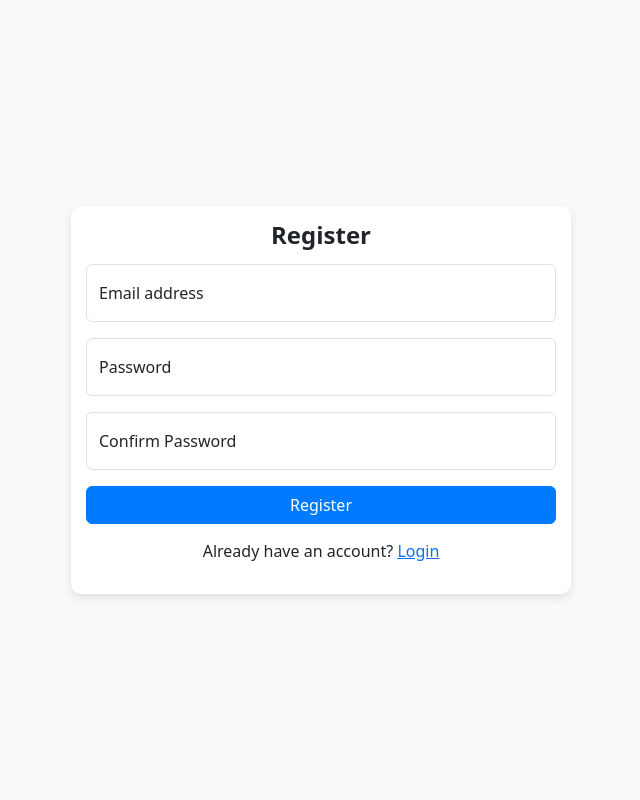
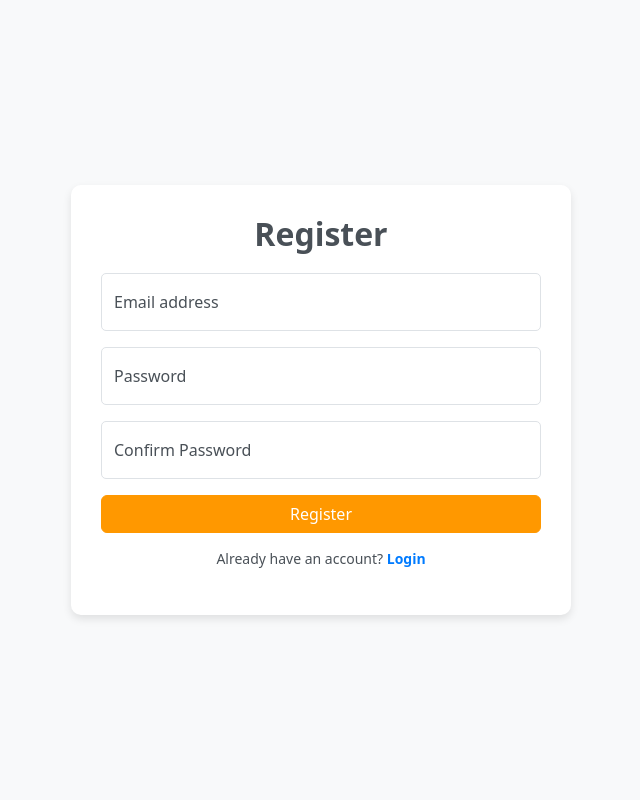
Before and after one commit to tallurirohan/ShortHack, a Flask app: page /register in a window 1280 px wide. Shown: the whole page, without its empty margins (319-959 px from the left). Run offline with Flask 3, Linux system fonts and the light colour scheme.

Commit message:
Update register.html

```diff
--- a/templates/register.html
+++ b/templates/register.html
@@ -5,6 +5,7 @@
     <meta name="viewport" content="width=device-width, initial-scale=1.0">
     <title>Register - Software Asset Management Dashboard</title>
     <link href="https://cdn.jsdelivr.net/npm/bootstrap@5.3.0/dist/css/bootstrap.min.css" rel="stylesheet">
+    <script src="https://code.jquery.com/jquery-3.6.0.min.js"></script>
     <style>
         body {
             display: flex;
@@ -12,41 +13,84 @@
             justify-content: center;
             height: 100vh;
             background-color: #f8f9fa;
+            overflow: hidden; /* Prevent scrollbars on small screens */
         }
         .register-container {
             width: 100%;
             max-width: 500px;
-            padding: 15px;
+            padding: 30px;
             border-radius: 10px;
-            background-color: #fff;
+            background-color: #ffffff; /* Light gray background */
             box-shadow: 0 4px 8px rgba(0, 0, 0, 0.1);
+            animation: slideIn 1s ease forwards; /* Animation for sliding in */
+            opacity: 0; /* Initially hidden */
+            animation-delay: 0.5s; /* Delay for animation */
+            transition: background-color 0.3s, color 0.3s; /* Smooth transitions */
+            color: #495057; /* Dark gray text */
+        }
+        .register-container:hover {
+            background-color: #ff9800; /* Orange background on hover */
+            color: #ffffff; /* White text on hover */
         }
         .register-title {
-            margin-bottom: 15px;
-            font-size: 1.5rem;
+            margin-bottom: 20px;
+            font-size: 2rem;
             font-weight: bold;
             text-align: center;
+        }
+        .form-floating {
+            margin-bottom: 20px;
+        }
+        .form-control {
+            border-radius: 5px;
+            box-shadow: none;
+            font-size: 16px;
+            color: #495057; /* Dark gray text */
+        }
+        .form-control:focus {
+            box-shadow: none;
+            border-color: #ff9800; /* Orange border on focus */
+        }
+        .btn-primary {
+            background-color: #ff9800; /* Orange background */
+            border-color: #ff9800;
+            color: #ffffff; /* White text */
+            transition: background-color 0.3s, border-color 0.3s, transform 0.3s;
+        }
+        .btn-primary:hover {
+            background-color: #f57c00; /* Darker orange on hover */
+            border-color: #f57c00;
+            transform: scale(1.05); /* Slightly scale up on hover */
         }
         .register-footer {
             margin-top: 15px;
             text-align: center;
+            font-size: 14px;
+            color: #495057; /* Dark gray text */
         }
-        .form-control:focus {
-            box-shadow: none;
-            border-color: #007bff;
+        .register-footer a {
+            color: #007bff; /* Blue link color */
+            text-decoration: none;
+            font-weight: bold;
+            transition: color 0.3s;
         }
-        .btn-primary {
-            background-color: #007bff;
-            border-color: #007bff;
+        .register-footer a:hover {
+            color: #0056b3; /* Darker blue on hover */
         }
-        .btn-primary:hover {
-            background-color: #0056b3;
-            border-color: #004085;
+        @keyframes slideIn {
+            from {
+                opacity: 0;
+                transform: translateY(-50px);
+            }
+            to {
+                opacity: 1;
+                transform: translateY(0);
+            }
         }
     </style>
 </head>
 <body>
-    <div class="register-container">
+    <div class="register-container" id="registerContainer">
         <h2 class="register-title">Register</h2>
         <form id="registerForm" action="{{ url_for('register') }}" method="post" onsubmit="return validateForm()">
             <div class="form-floating mb-3">
@@ -64,10 +108,15 @@
             <button type="submit" class="btn btn-primary w-100">Register</button>
         </form>
         <div class="register-footer">
-            <p>Already have an account? <a href="{{ url_for('login') }}">Login</a></p>
+            <p>Already have an account? <a href="{{ url_for('login') }}" style="color: #007bff;">Login</a></p>
         </div>
     </div>
     <script>
+        $(document).ready(function() {
+            // Slide down effect for the register container
+            $("#registerContainer").slideDown(1000);
+        });
+
         function validateForm() {
             var password = document.getElementById("password").value;
             var confirmPassword = document.getElementById("confirmPassword").value;
```
